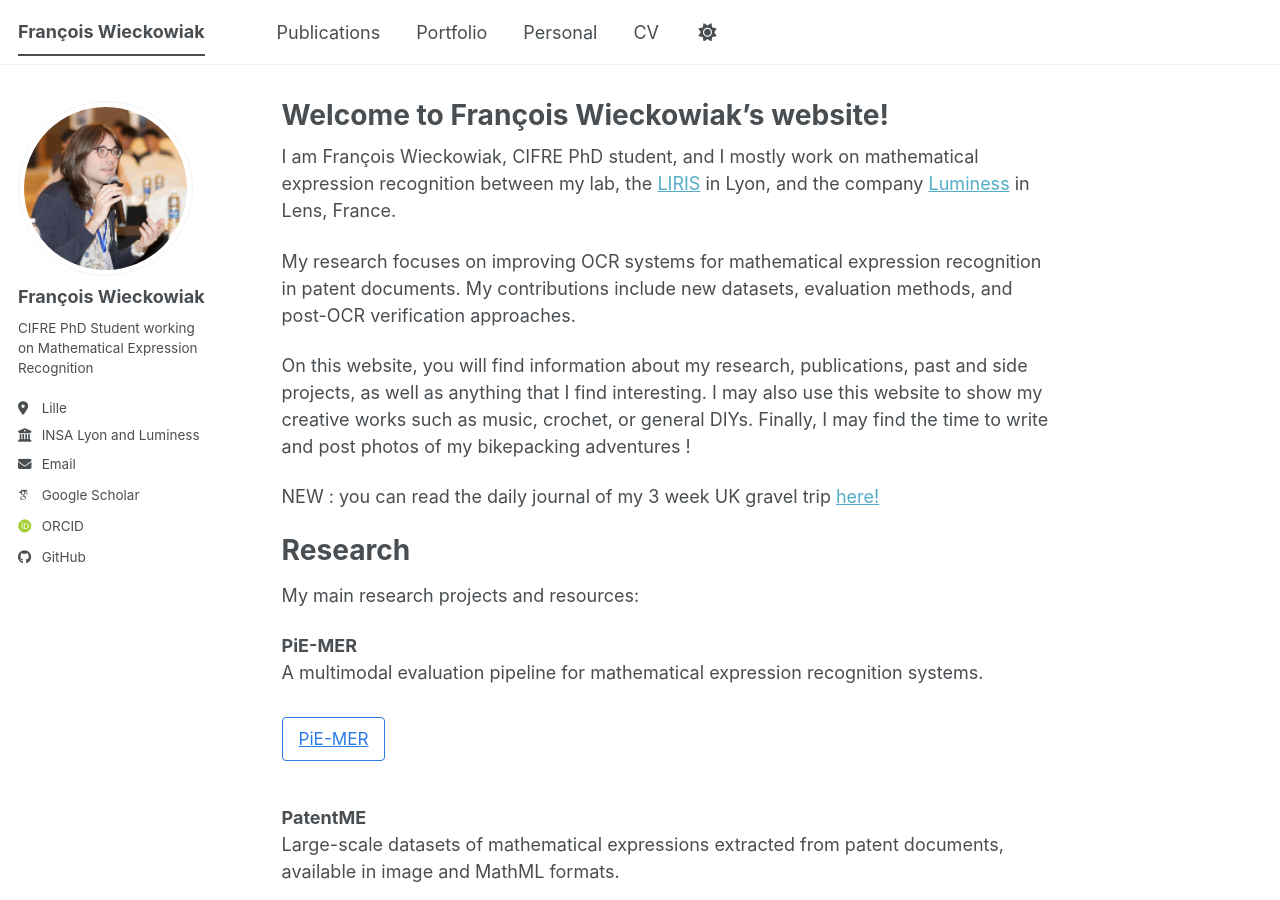
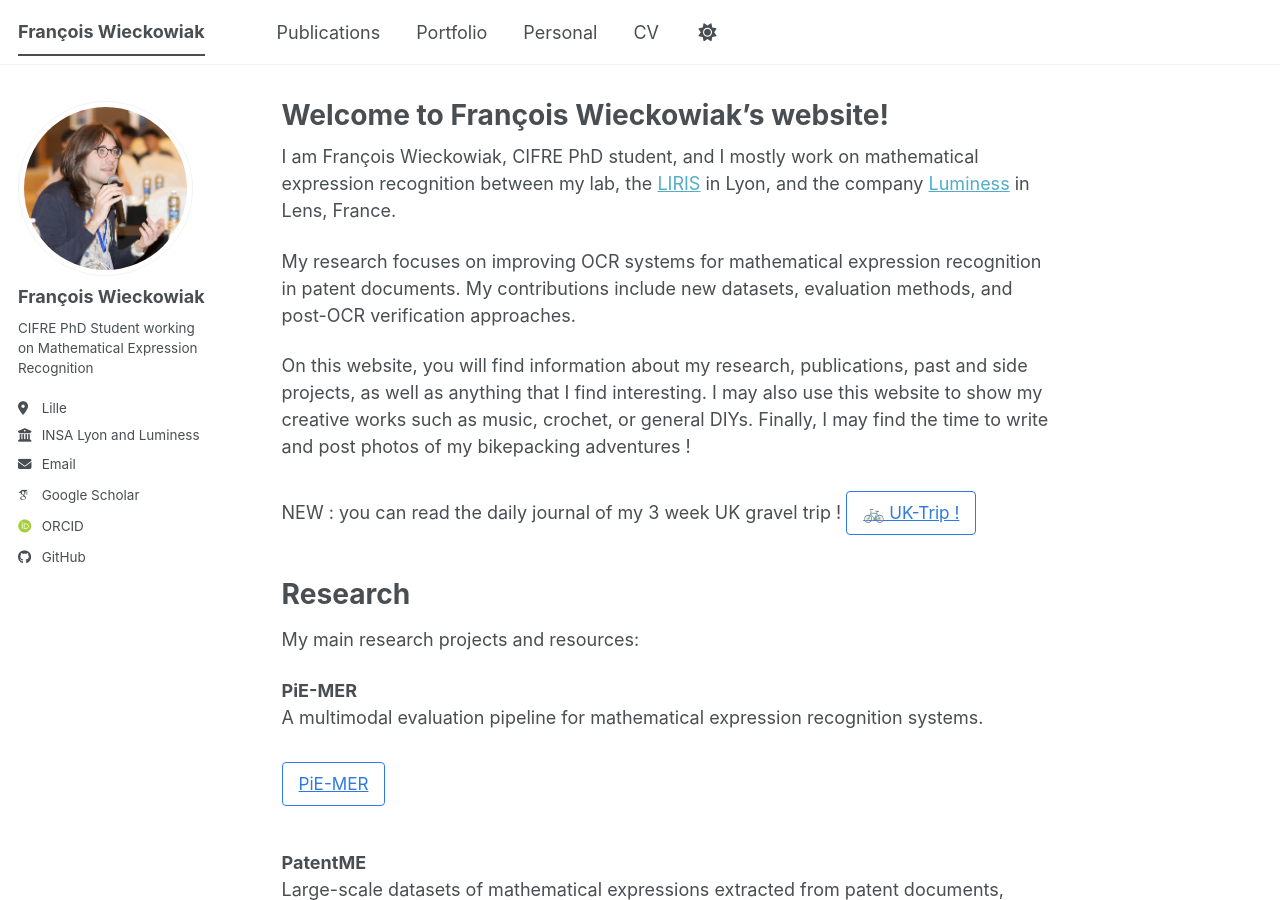
Before and after one commit to fwieckowiak/fwieckowiak.github.io, a Jekyll site: the page built from _pages/about.md, in a window 1280 px wide and 900 px high. Built offline with Jekyll 4.4.1, drawn with Linux system fonts in a browser that asks for light colours; some web fonts are replaced; a script bundle is joined from its source files by our own code; library files that are not in the unit come from our copies.

Commit message:
test again

```diff
--- a/_pages/about.md
+++ b/_pages/about.md
@@ -14,7 +14,8 @@ My research focuses on improving OCR systems for mathematical expression recogni
 
 On this website, you will find information about my research, publications, past and side projects, as well as anything that I find interesting. I may also use this website to show my creative works such as music, crochet, or general DIYs. Finally, I may find the time to write and post photos of my bikepacking adventures !
 
-NEW : you can read the daily journal of my 3 week UK gravel trip [here!](https://fwieckowiak.github.io/personal/2026-uk-trip)
+NEW : you can read the daily journal of my 3 week UK gravel trip !
+<a href="https://fwieckowiak.github.io/personal/2026-uk-trip" class="quick-link">🚲 UK-Trip !</a>
 
 
 Research
```
